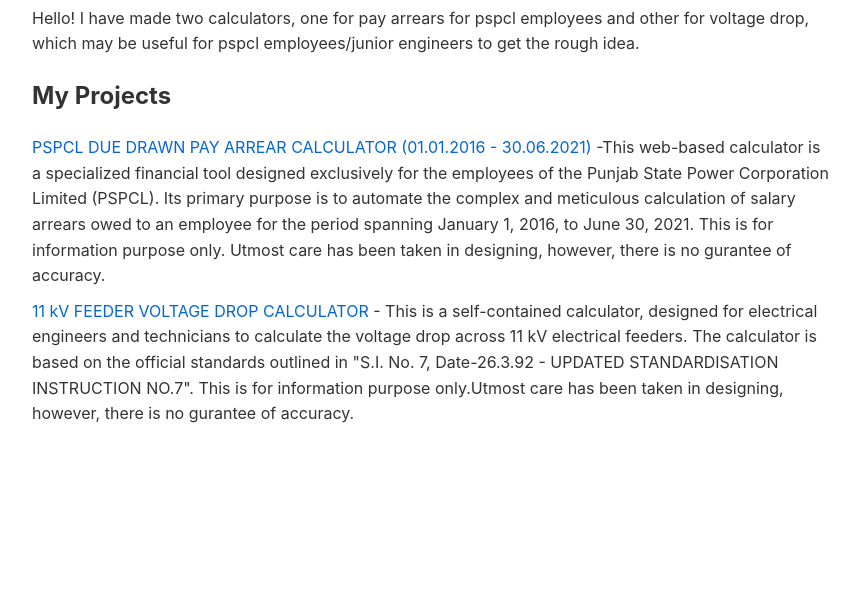
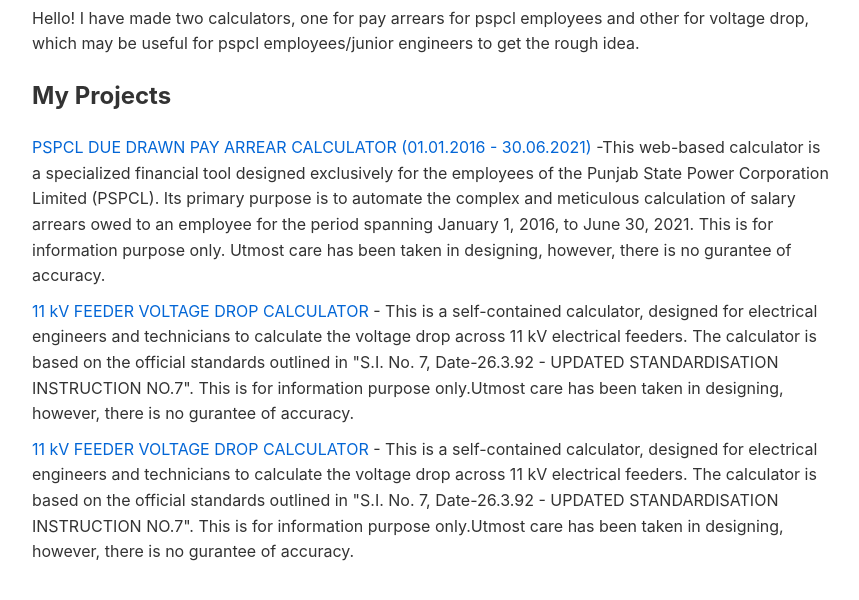
Before and after one commit to Singh000Ranjit/singh000ranjit.github.io, a plain HTML site: page index.html in a window 1280 px wide. Shown: the part 158-758 px from the top of the page, without its empty margins (208-1067 px from the left). Drawn offline with Linux system fonts and the light colour scheme.

Commit message:
Update index.html

```diff
--- a/index.html
+++ b/index.html
@@ -46,6 +46,14 @@
             - This is a self-contained calculator, designed for electrical engineers and technicians to calculate the voltage drop across 11 kV electrical feeders.
               The calculator is based on the official standards outlined in "S.I. No. 7, Date-26.3.92 - UPDATED STANDARDISATION INSTRUCTION NO.7". This is for information purpose only.Utmost care has been taken in designing, however, there is no gurantee of accuracy.
         </li>
+        <li>
+            <a href="https://singh000ranjit.github.io/voltage-drop/">
+                11 kV FEEDER VOLTAGE DROP CALCULATOR
+            </a>
+            - This is a self-contained calculator, designed for electrical engineers and technicians to calculate the voltage drop across 11 kV electrical feeders.
+              The calculator is based on the official standards outlined in "S.I. No. 7, Date-26.3.92 - UPDATED STANDARDISATION INSTRUCTION NO.7". This is for information purpose only.Utmost care has been taken in designing, however, there is no gurantee of accuracy.
+        </li>
+
         <!-- Add more list items for other projects -->
         <!--
         <li>
```
